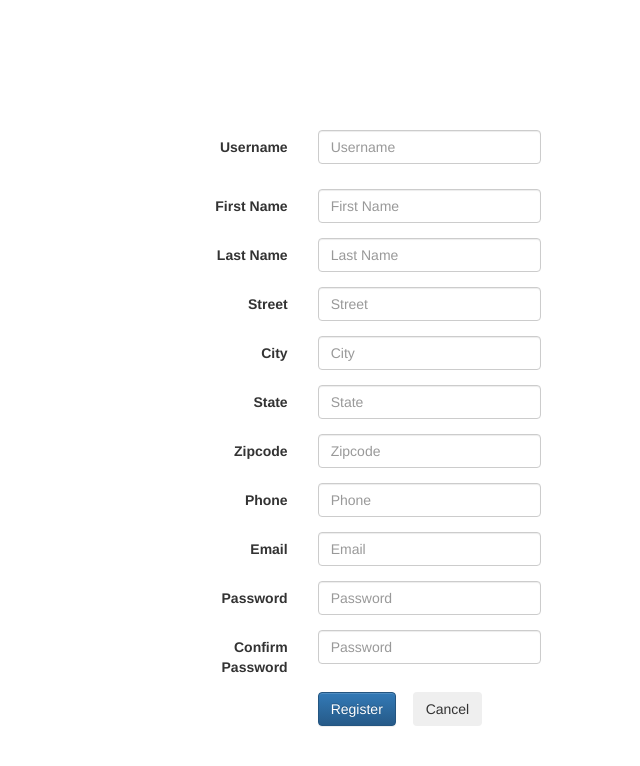
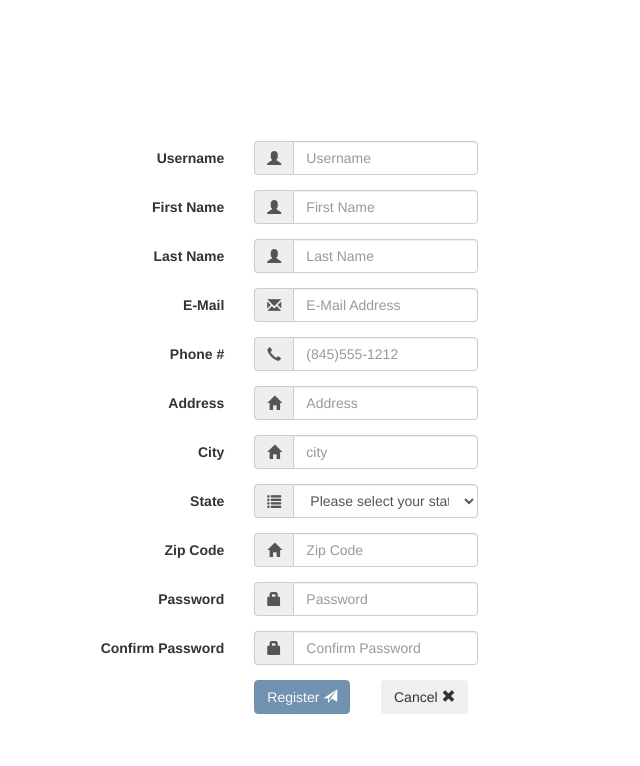
Before and after one commit to sriraam23/AutoPartStore, a PHP site: page /register.php in a window 1280 px wide. Shown: the top 766 px of the page, without its empty margins (274-914 px from the left). Run offline with PHP 8.4, Linux system fonts and the light colour scheme.

Commit message:
Updated Register Page
Created a cleaner registeration page.

```diff
--- a/aps/register.php
+++ b/aps/register.php
@@ -35,83 +35,185 @@
   <body>
     <div class="container container-table">
       <div class="row vertical-center-row">
-        <div class="col-md-4 col-md-offset-4 text-center">
-      		<form class="form-horizontal" role="form" data-toggle="validator" ]>
+        <div class="col-md-8 col-md-offset-2 text-center">
+      		<form class="form-horizontal" role="form" data-toggle="validator">
+            <fieldset>
               <div class="form-group has-feedback"">
-              <label for="username" class="col-sm-4 control-label">Username</label>
-              <div class="col-sm-8">
-                <input type="text" class="form-control" data-minlength="6" id="username" name="username" placeholder="Username" value="" data-error="Incorrect Length" required>
+                <label for="username" class="col-md-4 control-label">Username</label>
+                <div class="col-md-4 inputGroupContainer">
+                  <div class="input-group">
+                    <span class="input-group-addon"><i class="glyphicon glyphicon-user"></i></span>
+                    <input type="text" class="form-control" id="username" name="username" placeholder="Username" data-minlength="6" data-error="Incorrect Length" required>
+                  </div>
+                </div>
+                <div class="col-md-4 text-left">
                   <span class="help-block with-errors" />
                 </div>
               </div>
+
               <div class="form-group">
-              <label for="firstname" class="col-sm-4 control-label">First Name</label>
-              <div class="col-sm-8">
-                <input type="text" class="form-control" id="firstname" name="firstname" placeholder="First Name" value="" required>
+                <label for="fristname" class="col-md-4 control-label" >First Name</label>
+                <div class="col-md-4 inputGroupContainer">
+                  <div class="input-group">
+                    <span class="input-group-addon"><i class="glyphicon glyphicon-user"></i></span>
+                    <input type="text" class="form-control" id="fristname" name="fristname" placeholder="First Name" required>
                   </div>
                 </div>
+              </div>
+
               <div class="form-group">
-              <label for="lastname" class="col-sm-4 control-label">Last Name</label>
-              <div class="col-sm-8">
-                <input type="text" class="form-control" id="lastname" name="lastname" placeholder="Last Name" value="" required>
+                <label for="lastname" class="col-md-4 control-label" >Last Name</label>
+                <div class="col-md-4 inputGroupContainer">
+                  <div class="input-group">
+                    <span class="input-group-addon"><i class="glyphicon glyphicon-user"></i></span>
+                    <input type="text" class="form-control" id="lastname" name="lastname" placeholder="Last Name" required>
                   </div>
                 </div>
+              </div>
+
               <div class="form-group">
-              <label for="street" class="col-sm-4 control-label">Street</label>
-              <div class="col-sm-8">
-                <input type="text" class="form-control" id="street" name="street" placeholder="Street" value="" required>
+                <label for="email" class="col-md-4 control-label" >E-Mail</label>
+                <div class="col-md-4 inputGroupContainer">
+                  <div class="input-group">
+                    <span class="input-group-addon"><i class="glyphicon glyphicon-envelope"></i></span>
+                    <input type="text" class="form-control" id="email" name="email" placeholder="E-Mail Address" required>
                   </div>
                 </div>
+              </div>
+
               <div class="form-group">
-              <label for="city" class="col-sm-4 control-label">City</label>
-              <div class="col-sm-8">
-                <input type="text" class="form-control" id="city" name="city" placeholder="City" value="" required>
+                <label for="phone" class="col-md-4 control-label">Phone #</label>
+                <div class="col-md-4 inputGroupContainer">
+                  <div class="input-group">
+                    <span class="input-group-addon"><i class="glyphicon glyphicon-earphone"></i></span>
+                    <input type="text" class="form-control" id="phone" name="phone" placeholder="(845)555-1212">
                   </div>
                 </div>
+              </div>
+
               <div class="form-group">
-              <label for="state" class="col-sm-4 control-label">State</label>
-              <div class="col-sm-8">
-                <input type="text" class="form-control" id="state" name="state" placeholder="State" value="" required>
+                <label for="street" class="col-md-4 control-label">Address</label>
+                <div class="col-md-4 inputGroupContainer">
+                  <div class="input-group">
+                    <span class="input-group-addon"><i class="glyphicon glyphicon-home"></i></span>
+                    <input id="street" name="street" placeholder="Address" class="form-control" type="text">
                   </div>
                 </div>
+              </div>
+
               <div class="form-group">
-              <label for="zipcode" class="col-sm-4 control-label">Zipcode</label>
-              <div class="col-sm-8">
-                <input type="text" class="form-control" id="zipcode" name="zipcode" placeholder="Zipcode" value="" required>
+                <label foir="city" class="col-md-4 control-label">City</label>
+                <div class="col-md-4 inputGroupContainer">
+                  <div class="input-group">
+                    <span class="input-group-addon"><i class="glyphicon glyphicon-home"></i></span>
+                    <input id="city" name="city" placeholder="city" class="form-control"  type="text">
                   </div>
                 </div>
+              </div>
+
               <div class="form-group">
-              <label for="phone" class="col-sm-4 control-label">Phone</label>
-              <div class="col-sm-8">
-                <input type="text" class="form-control" id="phone" name="phone" placeholder="Phone" value="" required>
+                <label id="state" class="col-md-4 control-label">State</label>
+                <div class="col-md-4 selectContainer">
+                  <div class="input-group">
+                    <span class="input-group-addon"><i class="glyphicon glyphicon-list"></i></span>
+                    <select id="state" name="state" class="form-control selectpicker" >
+                      <option value="" >Please select your state</option>
+                      <option value="Alabama">Alabama</option>
+                      <option value="Alaska">Alaska</option>
+                      <option value="Arizona">Arizona</option>
+                      <option value="Arkansas">Arkansas</option>
+                      <option value="California">California</option>
+                      <option value="Colorado">Colorado</option>
+                      <option value="Connecticut">Connecticut</option>
+                      <option value="Delaware">Delaware</option>
+                      <option value="District of Columbia">District of Columbia</option>
+                      <option value="Florida">Florida</option>
+                      <option value="Georgia">Georgia</option>
+                      <option value="Hawaii">Hawaii</option>
+                      <option value="Idaho">Idaho</option>
+                      <option value="Illinois">Illinois</option>
+                      <option value="Indiana">Indiana</option>
+                      <option value="Iowa">Iowa</option>
+                      <option value="Kansas">Kansas</option>
+                      <option value="Kentucky">Kentucky</option>
+                      <option value="Louisiana">Louisiana</option>
+                      <option value="Maine">Maine</option>
+                      <option value="Maryland">Maryland</option>
+                      <option value="Massachusetts">Massachusetts</option>
+                      <option value="Michigan">Michigan</option>
+                      <option value="Minnesota">Minnesota</option>
+                      <option value="Mississippi">Mississippi</option>
+                      <option value="Missouri">Missouri</option>
+                      <option value="Montana">Montana</option>
+                      <option value="Nebraska">Nebraska</option>
+                      <option value="Nevada">Nevada</option>
+                      <option value="New Hampshire">New Hampshire</option>
+                      <option value="New Jersey">New Jersey</option>
+                      <option value="New Mexico">New Mexico</option>
+                      <option value="New York">New York</option>
+                      <option value="North Carolina">North Carolina</option>
+                      <option value="North Dakota">North Dakota</option>
+                      <option value="Ohio">Ohio</option>
+                      <option value="Oklahoma">Oklahoma</option>
+                      <option value="Oregon">Oregon</option>
+                      <option value="Pennsylvania">Pennsylvania</option>
+                      <option value="Rhode Island">Rhode Island</option>
+                      <option value="South Carolina">South Carolina</option>
+                      <option value="South Dakota">South Dakota</option>
+                      <option value="Tennessee">Tennessee</option>
+                      <option value="Texas">Texas</option>
+                      <option value="Uttah">Uttah</option>
+                      <option value="Vermont">Vermont</option>
+                      <option value="Virginia">Virginia</option>
+                      <option value="Washington">Washington</option>
+                      <option value="West Virginia">West Virginia</option>
+                      <option value="Wisconsin">Wisconsin</option>
+                      <option value="Wyoming">Wyoming</option>
+                    </select>
                   </div>
                 </div>
+              </div>
+
               <div class="form-group">
-              <label for="email" class="col-sm-4 control-label">Email</label>
-              <div class="col-sm-8">
-                <input type="email" class="form-control" id="email" name="email" placeholder="Email" value="" required>
+                <label for="zip" class="col-md-4 control-label">Zip Code</label>
+                <div class="col-md-4 inputGroupContainer">
+                  <div class="input-group">
+                    <span class="input-group-addon"><i class="glyphicon glyphicon-home"></i></span>
+                    <input id="zip" name="zip" placeholder="Zip Code" class="form-control"  type="text">
                   </div>
                 </div>
+              </div>
+
               <div class="form-group">
-              <label for="password" class="col-sm-4 control-label">Password</label>
-              <div class="col-sm-8">
-                <input type="password" class="form-control" id="password" name="password" placeholder="Password" value="" required>
+                <label for="password" class="col-md-4 control-label">Password</label>
+                <div class="col-md-4 inputGroupContainer">
+                  <div class="input-group">
+                    <span class="input-group-addon"><i class="glyphicon glyphicon-lock"></i></span>
+                    <input id="password" name="password" placeholder="Password" class="form-control"  type="password" required>
                   </div>
                 </div>
+              </div>
+
               <div class="form-group">
-              <label for="cpassword" class="col-sm-4 control-label">Confirm Password</label>
-              <div class="col-sm-8">
-                <input type="password" class="form-control" id="cpassword" name="cpassword" placeholder="Password" value="" required>
+                <label for="cpassword" class="col-md-4 control-label">Confirm Password</label>
+                <div class="col-md-4 inputGroupContainer">
+                  <div class="input-group">
+                    <span class="input-group-addon"><i class="glyphicon glyphicon-lock"></i></span>
+                    <input id="cpassword" name="cpassword" placeholder="Confirm Password" class="form-control"  type="password" required>
                   </div>
                 </div>
+              </div>
+
               <div class="form-group">
-        			<div class="col-sm-2 col-sm-offset-4">
-        				<input id="register" name="register" type="button" value="Register" class="btn btn-primary">
+                <label class="col-md-4 control-label"></label>
+                <div class="col-md-2" style="text-align: left;">
+                  <button type="submit" id="register" name="register" class="btn btn-primary" >Register <span class="glyphicon glyphicon-send"></span></button>
                 </div>
-              <div class="col-sm-2 col-sm-offset-1">
-                <input id="cancel" name="cancel" type="button" value="Cancel" class="btn btn-secondary">
+                <div class="col-md-2" style="text-align: left;">
+                  <button type="button" id="cancel" name="cancel" class="btn" >Cancel <span class="glyphicon glyphicon-remove"></span></button>
                 </div>
               </div>
+            </fieldset>
       		</form>
       	</div>
       </div>
```
Lines whose indentation alone changed are shown as unchanged.
